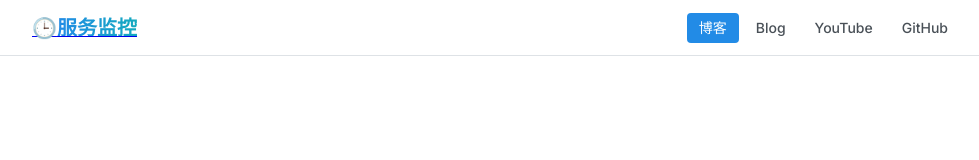
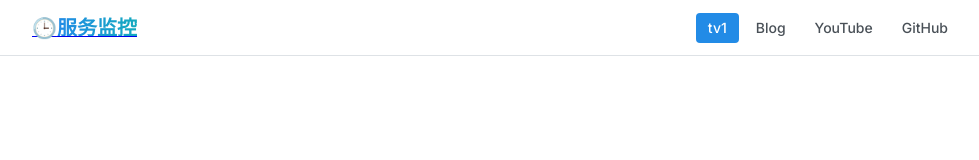
Before and after one commit to Guantz2023/uptime, a Next.js app: page / in a window 1280 px wide. Shown: the top 160 px of the page, without its empty margins (144-1123 px from the left). Built offline with nearby package versions, Linux system fonts and the light colour scheme.

Commit message:
Update status page links and title

```diff
--- a/uptime.config.ts
+++ b/uptime.config.ts
@@ -3,7 +3,7 @@ const pageConfig = {
   title: "数字套利 •「AM科技」's Status Page",
   // Links shown at the header of your status page, could set `highlight` to `true`
   links: [
-    { link: 'https://amclubss.com', label: '博客', highlight: true },
+    { link: 'https://ortv.iable.top', label: 'tv1', highlight: true },
     { link: 'https://809098.xyz', label: 'Blog'},
     { link: 'https://youtube.com/@AM_CLUBS', label: 'YouTube' },
     { link: 'https://github.com/amclubs', label: 'GitHub' },
```
